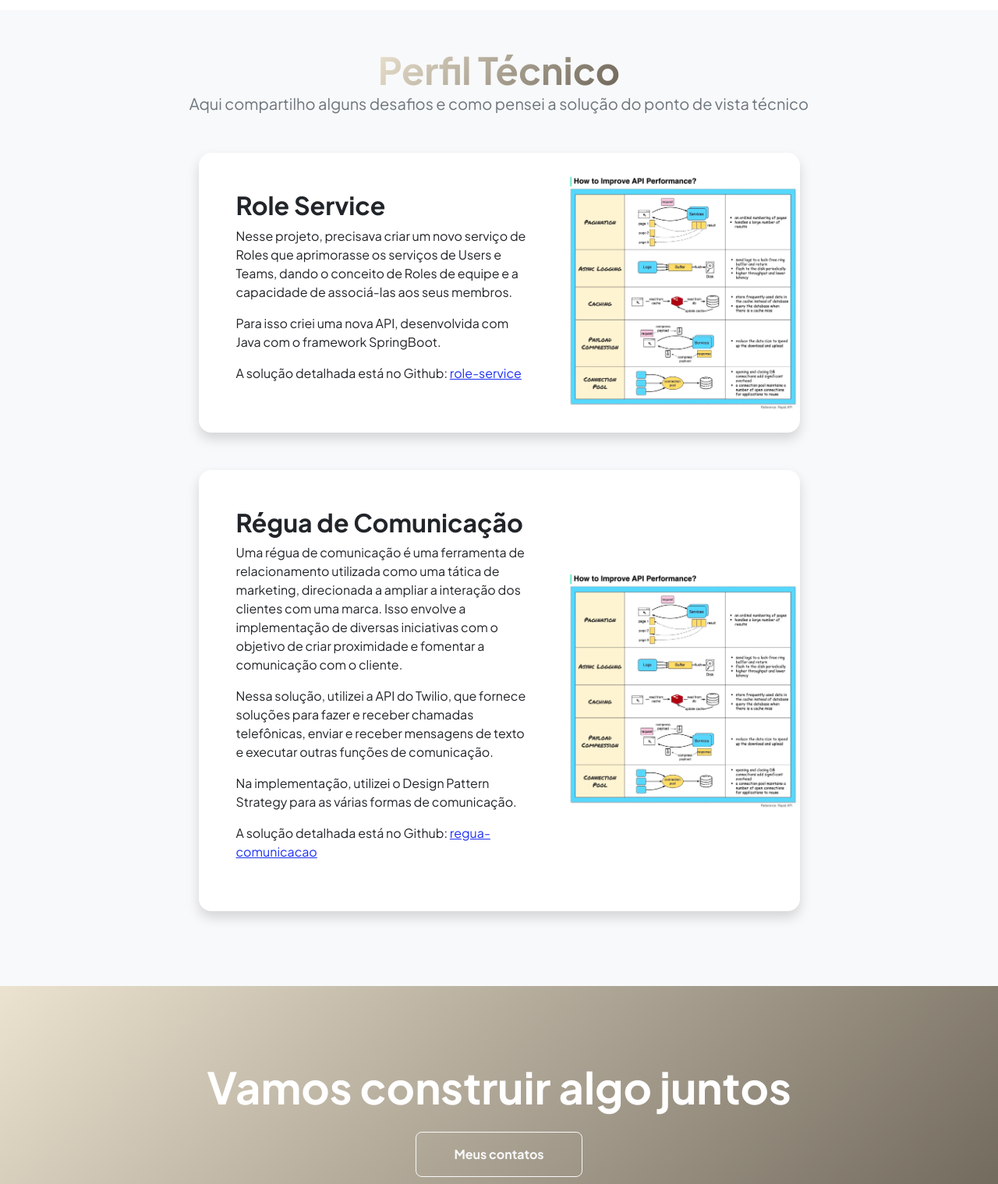
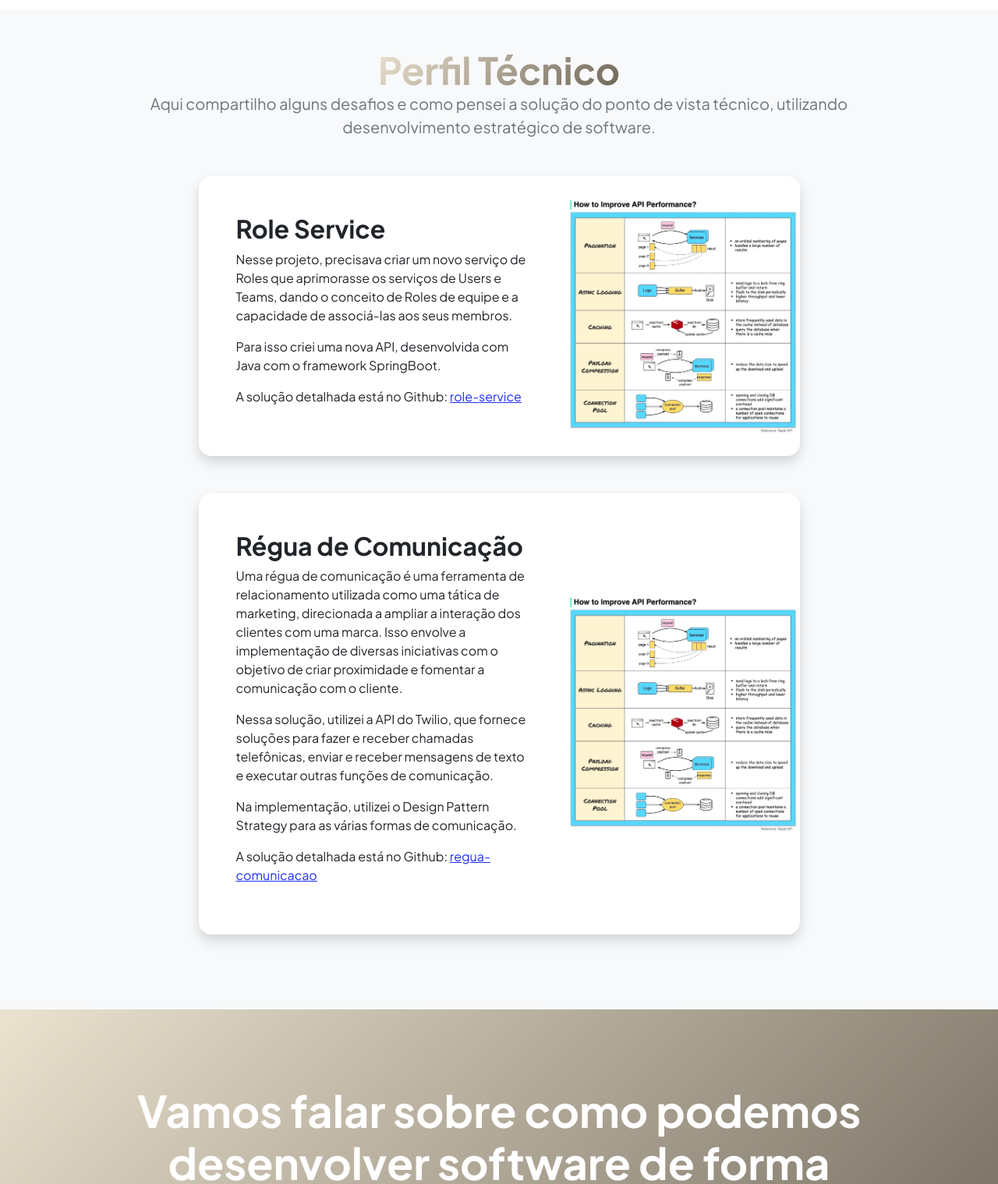
Before and after one commit to valeriacsmorais/valeriacsmorais.github.io, a plain HTML site: page projects.html in a window 1280 px wide. Shown: the part 81-1600 px from the top of the page at 78% size. Drawn offline with nearby package versions, Linux system fonts and the light colour scheme.

Commit message:
Ajustes no texto

```diff
--- a/projects.html
+++ b/projects.html
@@ -41,7 +41,7 @@
                 <div class="container px-5 mb-5">
                     <div class="text-center mb-5">
                         <h1 class="display-5 fw-bolder mb-0"><span class="text-gradient d-inline">Perfil Técnico</span></h1>
-                        <p class="lead fw-normal text-muted mb-0">Aqui compartilho alguns desafios e como pensei a solução do ponto de vista técnico </p>
+                        <p class="lead fw-normal text-muted mb-0">Aqui compartilho alguns desafios e como pensei a solução do ponto de vista técnico, utilizando desenvolvimento estratégico de software.</p>
                     </div>
                     <div class="row gx-5 justify-content-center">
                         <div class="col-lg-11 col-xl-9 col-xxl-8">
@@ -83,7 +83,7 @@
             <section class="py-5 bg-gradient-primary-to-secondary text-white">
                 <div class="container px-5 my-5">
                     <div class="text-center">
-                        <h2 class="display-4 fw-bolder mb-4">Vamos construir algo juntos</h2>
+                        <h2 class="display-4 fw-bolder mb-4">Vamos falar sobre como podemos desenvolver software de forma estratégica?</h2>
                         <a class="btn btn-outline-light btn-lg px-5 py-3 fs-6 fw-bolder" href="contact.html">Meus contatos</a>
                     </div>
                 </div>
```
Also changed, not shown: index.html (+1 -1 lines), 1 other file.
